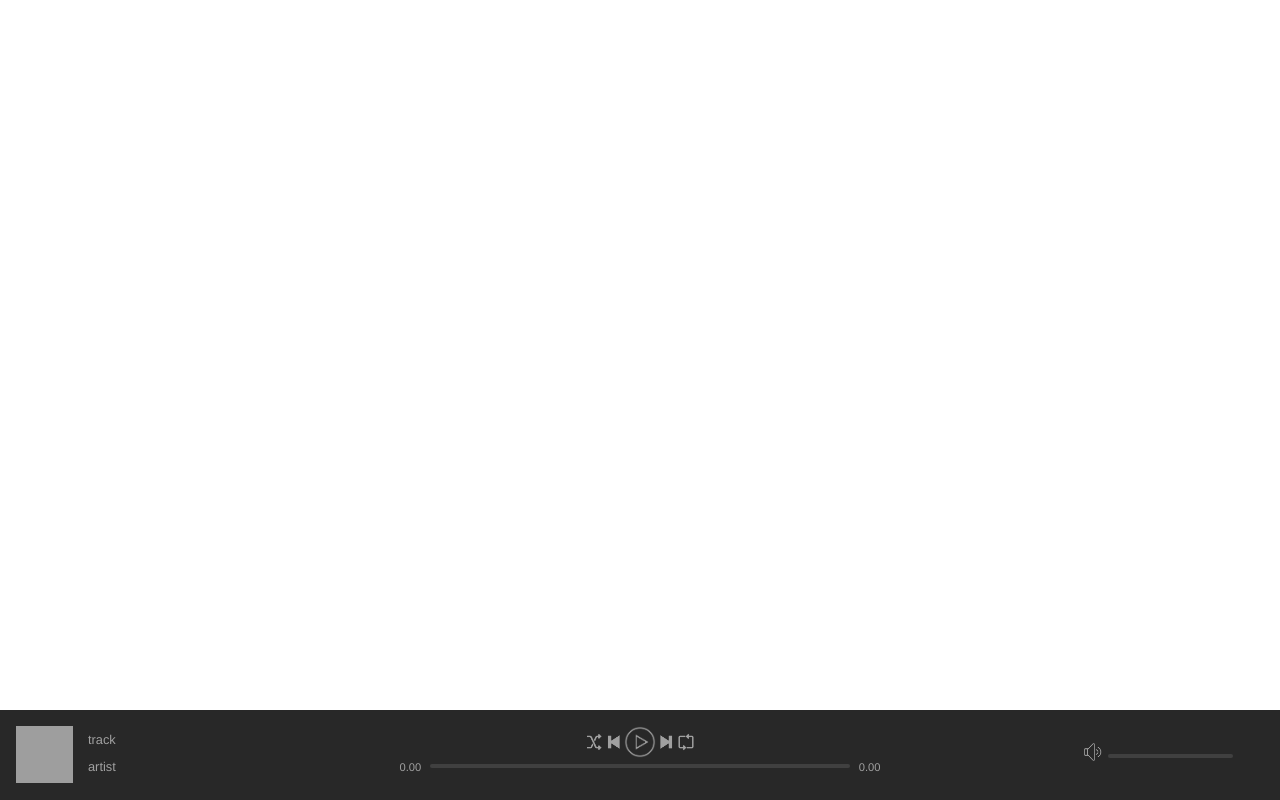
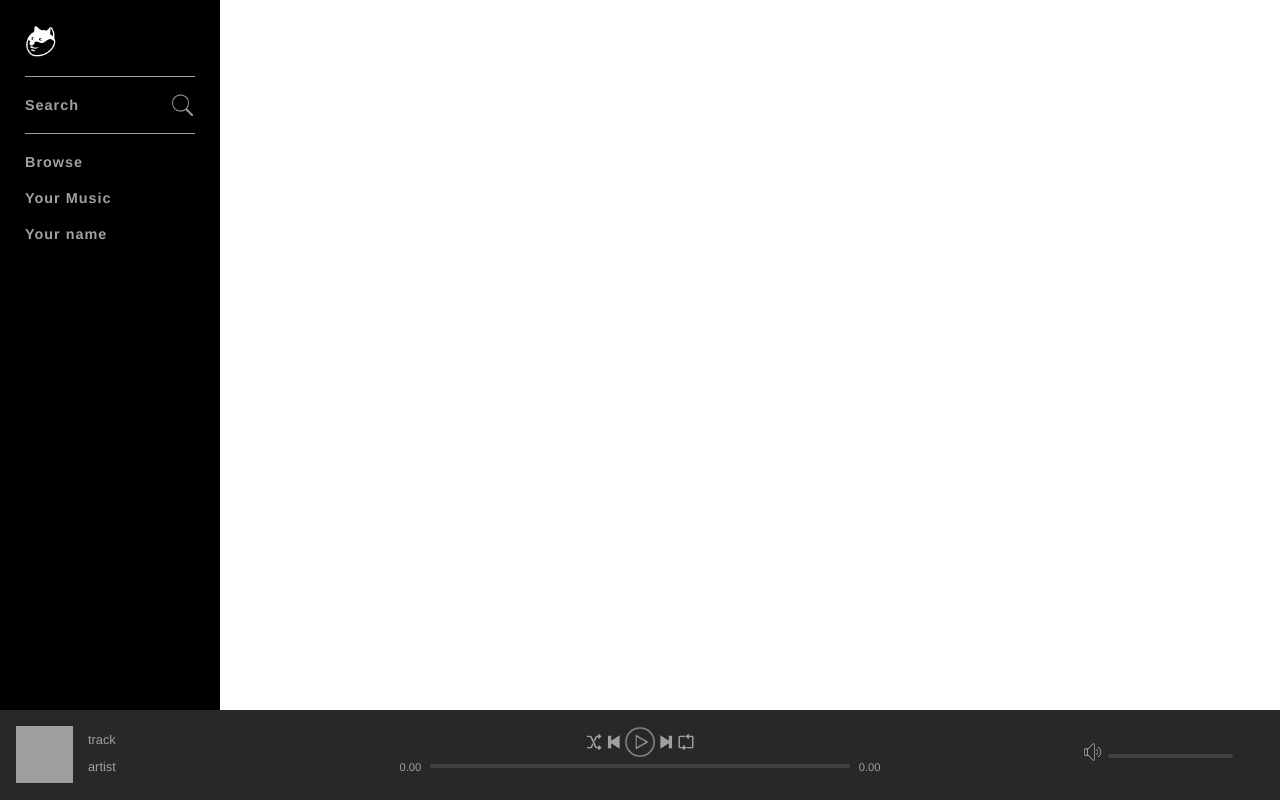
Before and after one commit to v-aivaras/musicify, a PHP site: page / in a window 1280 px wide. Run offline with PHP 8.4, Linux system fonts and the light colour scheme; the visitor is signed in with stand-in values (Sample User, id 1); grey boxes are pictures that could not be loaded.

Commit message:
Navbar content and style

```diff
--- a/assets/css/style.css
+++ b/assets/css/style.css
@@ -39,7 +39,7 @@ body.register {
     width: 400px;
     padding: 40px;
     float: left;
-    border-right: 1px solid #ccc;
+    border-right: 1px solid #ddd;
 }
 
 #inputContainer h2 {
@@ -51,7 +51,7 @@ body.register {
     display: block;
     background-color: transparent;
     border: 0;
-    border-bottom: 1px solid #ccc;
+    border-bottom: 1px solid #ddd;
     height: 25px;
     line-height: 25px;
     width: 100%;
@@ -65,7 +65,7 @@ body.register {
 }
 
 #inputContainer label {
-    color: #eee;
+    color: #fff;
     font-size: 0.9rem;
 }
 
@@ -139,6 +139,79 @@ body.register {
     display: block;
     margin-top: 10px;
 }
+
+/* -----------------------------------------
+index.php main content styles
+*/
+
+#topContainer {
+    min-height: 100%;
+    min-width: 100%;
+}
+
+
+
+/* -----------------------------------------
+left navbar styles
+*/
+#navBarContainer {
+    background-color: #000;
+    width: 220px;
+    height: 100vh;
+    position: fixed;
+    top: 0;
+    left: 0;
+}
+
+.navBar {
+    padding: 25px;
+    display: flex;
+    flex-direction: column;
+}
+
+.navBar .logo img {
+    width: 32px;
+    margin-bottom: 15px;
+}
+
+.navBar .group {
+    border-top: 1px solid #a0a0a0;
+    padding: 10px 0;
+}
+
+.navBar .navItem {
+    font-size: 0.9rem;
+    font-weight: 700;
+    padding: 10px 0;
+    display: block;
+    letter-spacing: 1px;
+    position: relative;
+}
+
+.navBar .navItem .navItemLink {
+    text-decoration: none;
+    color: #a0a0a0;
+}
+
+.navBar .navItem .navItemLink:hover {
+    text-decoration: none;
+    color: #fff;
+}
+
+.navBar .navItemLink .icon {
+     position: absolute;
+     right: 0;
+     top: 6px;
+     width: 25px;
+ }
+
+
+
+
+
+
+
+
 
 
 /* -----------------------------------------
--- a/index.php
+++ b/index.php
@@ -22,10 +22,54 @@
     <!-- <h3>Hello <?=$userLoggedIn ?></h3>
     <a href="logout.php">Log out</a> -->
 
+    <div id="main">
+
+        <div id="topContainer">
+
+            <!-- Left nav -->
+            <div id="navBarContainer">
+                <nav class="navBar">
+                    <a href="index.php" class="logo">
+                        <img src="assets/images/icons/logo.png" alt="Logo">
+                    </a>
+
+                    <div class="group">
+                        <div class="navItem">
+                            <a href="search.php" class="navItemLink">Search
+                                <img src="assets/images/icons/search.png" alt="Search" class="icon">
+                            </a>
+
+                        </div>
+                    </div>
+
+                    <div class="group">
+                        <div class="navItem">
+                            <a href="browse.php" class="navItemLink">Browse</a>
+                        </div>
+
+                        <div class="navItem">
+                            <a href="yourMusic.php" class="navItemLink">Your Music</a>
+                        </div>
+
+                        <div class="navItem">
+                            <a href="profile.php" class="navItemLink">Your name</a>
+                        </div>
+
+                    </div>
+
+                </nav>
+            </div>
+
+
+
+
+        </div>
+
 
         <div id="nowPlayingBarContainer">
             <div id="nowPlayingBar">
 
+                <!-- Bottom player left part -->
                 <div id="nowPlayingLeft">
                     <div class="content">
 
@@ -46,7 +90,7 @@
 
                     </div>
                 </div>
-
+                <!-- Bottom player center part -->
                 <div id="nowPlayingCenter">
 
                     <div class="content playerControls">
@@ -94,7 +138,7 @@
                     </div>
 
                 </div>
-
+                 <!-- Bottom player right part -->
                 <div id="nowPlayingRight">
                     <div class="volumeBar">
                         <button class="controlButton volume" title="Volume" alt="Volume">
@@ -114,12 +158,15 @@
             </div>
         </div>
 
+    </div>
 
 
 
 
 
 
+    <!-- Bottom player -->
+
     <script src="assets/js/script.js"></script>
 </body>
 </html>
```
Lines whose indentation alone changed are shown as unchanged.
